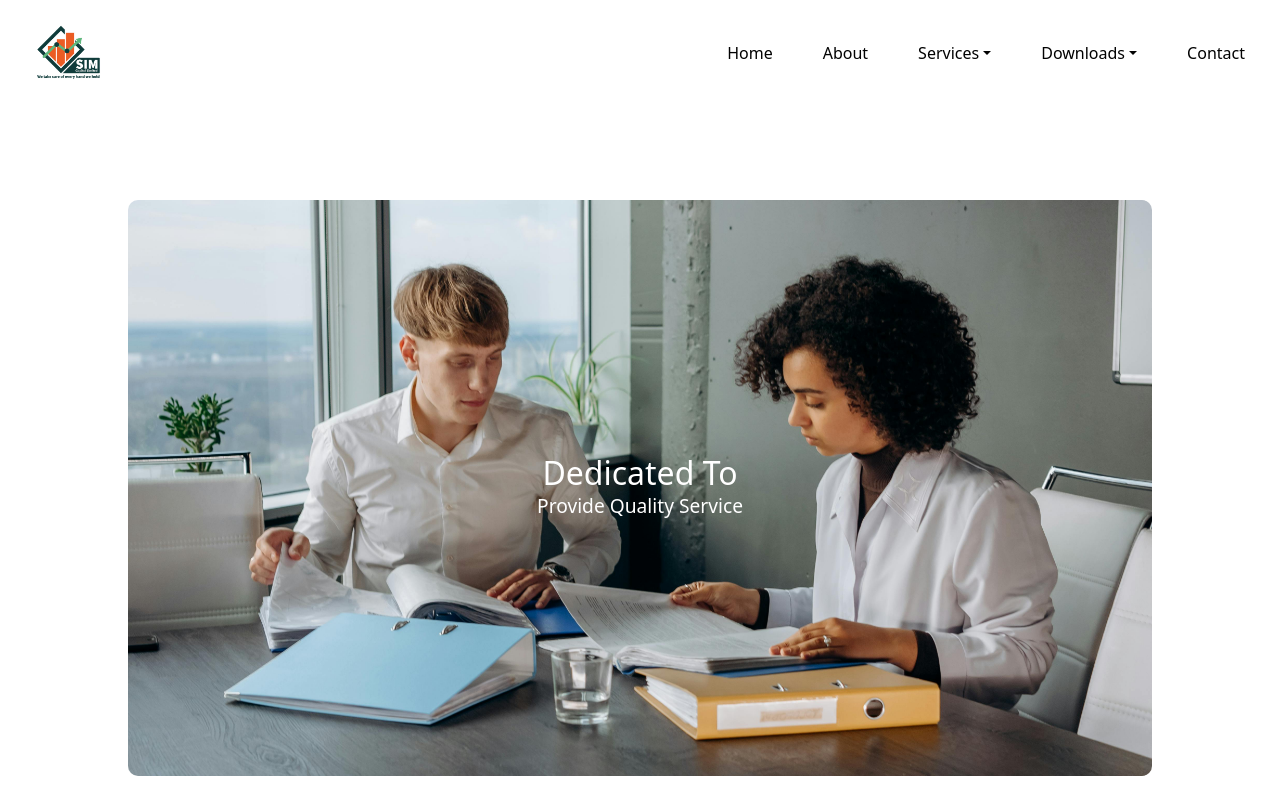
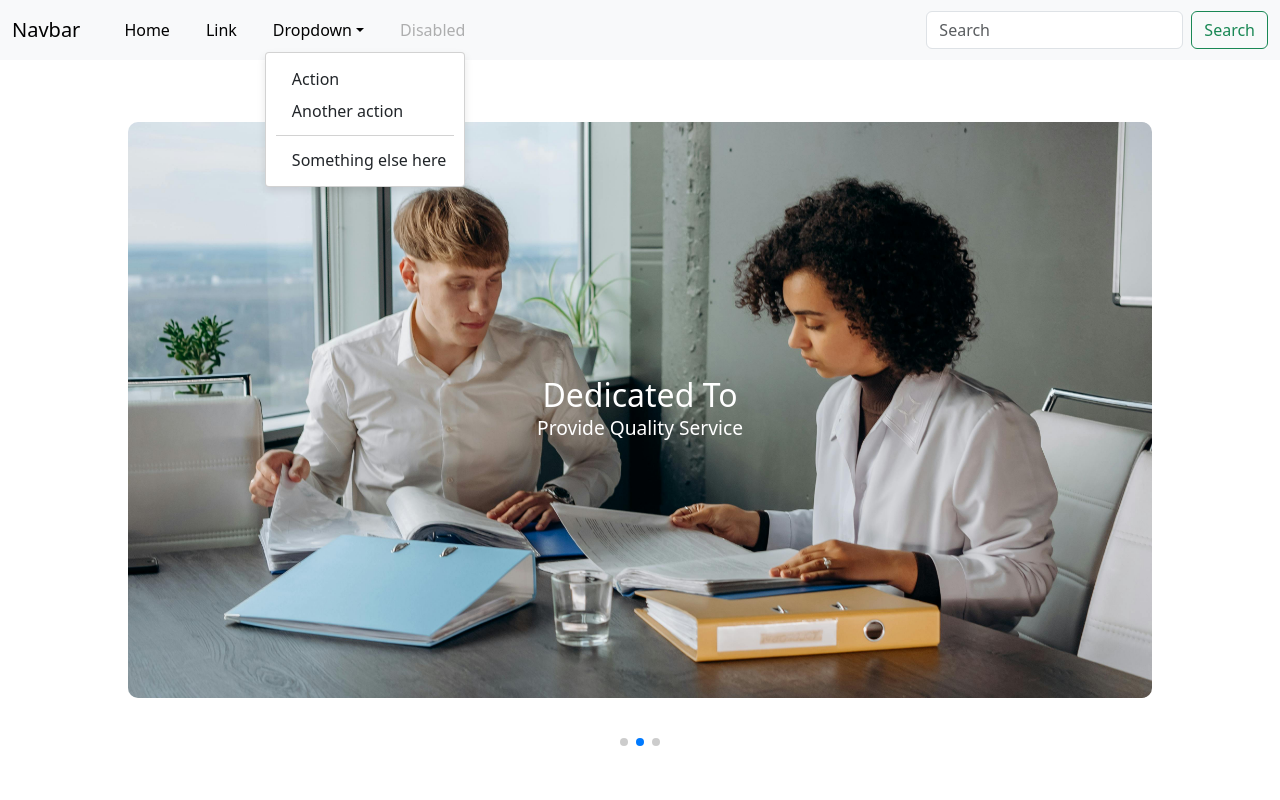
Before and after one commit to mississippii/ReactWebBanco, a React (Create React App) app: page / in a window 1280 px wide. Shown: the top 800 px of the page. Built offline with nearby package versions, Linux system fonts and the light colour scheme.

Commit message:
error solve

```diff
--- a/src/Assets/Components/Header.js
+++ b/src/Assets/Components/Header.js
@@ -1,7 +1,8 @@
 import React ,{useState,useRef,useEffect}from 'react';
-import { NavLink } from 'react-router-dom';
 import '../CSS/Header.css';
 import logo from '../../Assets/Images/Logo.jpeg';
+import { Link,NavLink } from 'react-router-dom';
+import { Nav } from 'react-bootstrap';
 
 const Header = () => {
   const [isDownloadsDropdownOpen, setIsDownloadsDropdownOpen] = useState(false);
@@ -67,7 +68,7 @@ const Header = () => {
             </span>
             {isServicesDropdownOpen && (
               <ul className="dropdown-menu">
-                <li><NavLink to="/services" className="dropdown-item" onClick={closeDropdowns}>Portfolio Management</NavLink></li>
+                <li><Nav.Link as={Link} to="/services" className="dropdown-item" onClick={closeDropdowns}>Portfolio Management</Nav.Link></li>
                 <li><NavLink to="/service2" className="dropdown-item" onClick={closeDropdowns}>Issue Management</NavLink></li>
                 <li><NavLink to="/service3" className="dropdown-item" onClick={closeDropdowns}>Corporate Advisory</NavLink></li>
                 <li><NavLink to="/service4" className="dropdown-item" onClick={closeDropdowns}>Underwriting of Share</NavLink></li>
--- a/src/Assets/Components/Pages/Blog.js
+++ b/src/Assets/Components/Pages/Blog.js
@@ -3,7 +3,42 @@ import React from 'react'
 function Blog() {
   return (
     <div>
-      Hello world !!
+     <nav class="navbar navbar-expand-lg navbar-light bg-light">
+  <div class="container-fluid">
+    <a class="navbar-brand" href="#">Navbar</a>
+    <button class="navbar-toggler" type="button" data-bs-toggle="collapse" data-bs-target="#navbarSupportedContent" aria-controls="navbarSupportedContent" aria-expanded="false" aria-label="Toggle navigation">
+      <span class="navbar-toggler-icon"></span>
+    </button>
+    <div class="collapse navbar-collapse" id="navbarSupportedContent">
+      <ul class="navbar-nav me-auto mb-2 mb-lg-0">
+        <li class="nav-item">
+          <a class="nav-link active" aria-current="page" href="#">Home</a>
+        </li>
+        <li class="nav-item">
+          <a class="nav-link" href="#">Link</a>
+        </li>
+        <li class="nav-item dropdown">
+          <a class="nav-link dropdown-toggle" href="#" id="navbarDropdown" role="button" data-bs-toggle="dropdown" aria-expanded="false">
+            Dropdown
+          </a>
+          <ul class="dropdown-menu" aria-labelledby="navbarDropdown">
+            <li><a class="dropdown-item" href="#">Action</a></li>
+            <li><a class="dropdown-item" href="#">Another action</a></li>
+            <li><hr class="dropdown-divider"/></li>
+            <li><a class="dropdown-item" href="#">Something else here</a></li>
+          </ul>
+        </li>
+        <li class="nav-item">
+          <a class="nav-link disabled" href="#" tabindex="-1" aria-disabled="true">Disabled</a>
+        </li>
+      </ul>
+      <form class="d-flex">
+        <input class="form-control me-2" type="search" placeholder="Search" aria-label="Search"/>
+        <button class="btn btn-outline-success" type="submit">Search</button>
+      </form>
+    </div>
+  </div>
+</nav>
     </div>
   )
 }
--- a/src/Route.js
+++ b/src/Route.js
@@ -15,11 +15,12 @@ import Portfolio from './Assets/Components/Pages/Portfolio';
 import Advisory from './Assets/Components/Pages/Advisory';
 import Underwriting from './Assets/Components/Pages/Undewriting';
 import Download2 from './Assets/Components/Pages/Download2';
+import Navbar from './Assets/Components/Pages/Blog';
 
 export default function App() {
   return (
     <BrowserRouter>
-      <Header />
+      <Navbar />
         <Routes>
           <Route path="/" element={<Home />} />
           <Route path="/about" element={<About />} />
```
Also changed, not shown: 1 other file (tests, documents, lock files or other folders).
